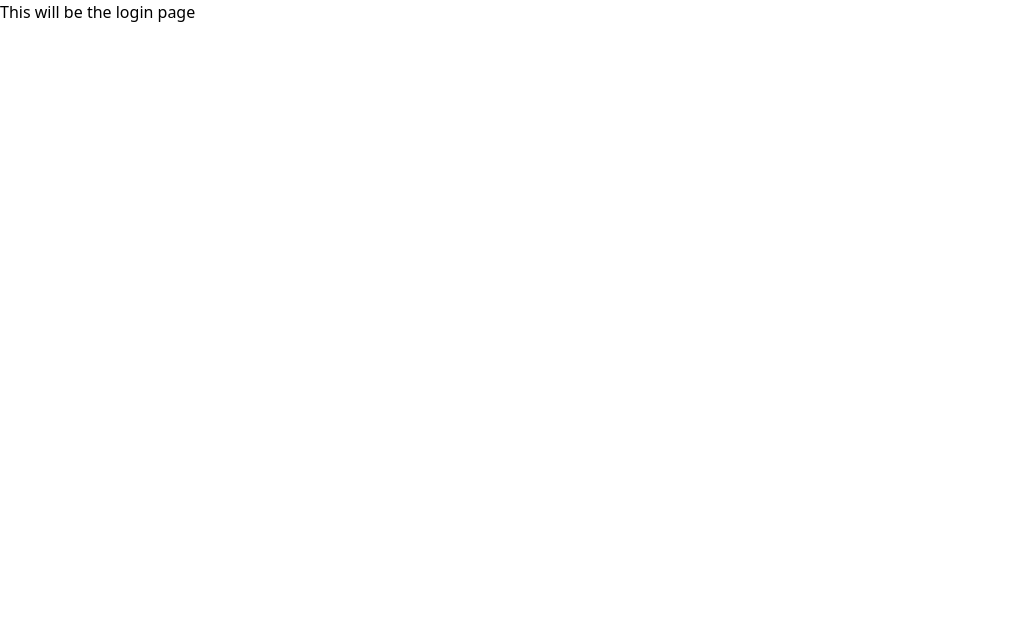
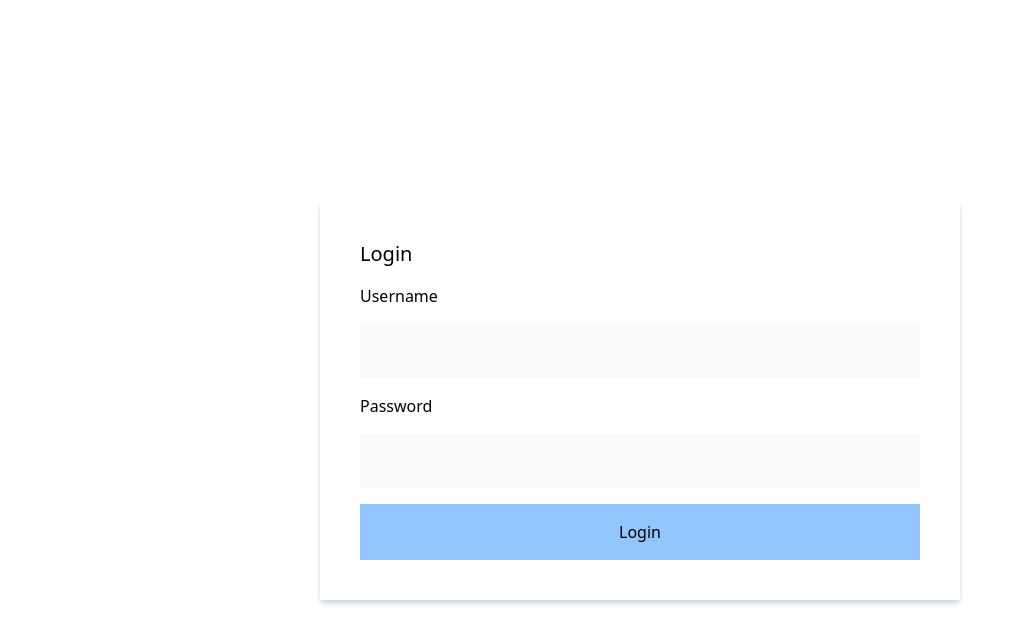
Before and after one commit to Will130785/booking-system-webapp23, a React (Vite) app: page / in a window 1280 px wide. Shown: the top 644 px of the page, without its empty margins (0-1025 px from the left). Built offline with nearby package versions, Linux system fonts and the light colour scheme.

Commit message:
add custom form hook

```diff
--- /dev/null
+++ b/src/components/Login/LoginMain.tsx
@@ -0,0 +1,40 @@
+import Card from '../global/Card/Card'
+import StandardInput from '../global/StandardInput/StandardInput'
+import StandardButton from '../global/StandardButton/StandardButton'
+import { useFormFields } from '../../hooks/handleForms'
+import { handleLogin } from './helpers'
+
+const LoginMain = () => {
+  const [fields, setFormValues] = useFormFields({ username: '', password: '' })
+
+  return (
+    <div className='h-full w-full flex justify-center items-center'>
+      <Card
+        cardTitle='Login'
+      >
+        <div>
+          <StandardInput
+            labelPosition='top'
+            labelText='Username'
+            inputType='text'
+            inputId='username'
+            onChange={setFormValues}
+          />
+          <StandardInput
+            labelPosition='top'
+            labelText='Password'
+            inputType='password'
+            inputId='password'
+            onChange={setFormValues}
+          />
+          <StandardButton
+            buttonText='Login'
+            onClick={() => handleLogin(fields)}
+          />
+        </div>
+      </Card>
+    </div>
+  )
+}
+
+export default LoginMain
--- /dev/null
+++ b/src/components/Login/helpers.ts
@@ -0,0 +1,23 @@
+import authService from '../../services/authService'
+const registerUser = authService.registerUser
+import { IResponseError } from '../../types/Errors'
+
+export const handleLogin = async (fields: any) => {
+  try {
+    const res = await registerUser(fields)
+    if (res && res.data) {
+      console.log('successfully added new user')
+      return {
+        success: true,
+        data: res.data
+      }
+    }
+  } catch (err) {
+    const error: IResponseError = err as IResponseError
+    console.log(error.response.data)
+    return {
+      success: false,
+      data: error.response.data
+    }
+  }
+}
--- a/src/components/Register/RegisterMain.tsx
+++ b/src/components/Register/RegisterMain.tsx
@@ -1,14 +1,30 @@
-import { useEffect } from 'react'
+import { useEffect, useState } from 'react'
 import Card from '../global/Card/Card'
 import StandardInput from '../global/StandardInput/StandardInput'
 import StandardButton from '../global/StandardButton/StandardButton'
-import { useFormFields } from '../global/StandardInput/hooks'
+import { useFormFields } from '../../hooks/handleForms'
+import { handleRegister } from './helpers'
 
 const RegisterMain = () => {
-  const [fields, setFormValues] = useFormFields({ username: '', password: '', confirmPassword: '' })
+  const [fields, setFormValues, handleSubmit, response, setFormErrors, errors] = useFormFields({ username: '', password: '', confirmPassword: '' }, handleRegister)
   useEffect(() => {
-    console.log(fields)
+    setFormErrors(() => {
+      const errors: any = {}
+      if (!fields.username) {
+        errors.username = 'Username required'
+      }
+      if (!fields.password) {
+        errors.password = 'PAssword required'
+      }
+      if (!fields.confirmPassword) {
+        errors.confirmPassword = 'Confirm Password required'
+      }
+      return errors
+    })
   }, [fields])
+  useEffect(() => {
+    console.log(errors, 'ERRORS')
+  }, [errors])
   return (
     <div className='h-full w-full flex justify-center items-center'>
       <Card
@@ -22,6 +38,7 @@ const RegisterMain = () => {
             inputId='username'
             onChange={setFormValues}
           />
+          {errors && errors.username && <p>Username is required</p>}
           <StandardInput
             labelPosition='top'
             labelText='Password'
@@ -29,6 +46,7 @@ const RegisterMain = () => {
             inputId='password'
             onChange={setFormValues}
           />
+          {errors && errors.password && <p>Password is required</p>}
           <StandardInput
             labelPosition='top'
             labelText='Confirm Password'
@@ -36,9 +54,14 @@ const RegisterMain = () => {
             inputId='confirmPassword'
             onChange={setFormValues}
           />
+          {errors && errors.confirmPassword && <p>Confirm password is required</p>}
           <StandardButton
             buttonText='Register'
+            onClick={handleSubmit}
           />
+          {response && response.data && (
+            <p>{response.data}</p>
+          )}
         </div>
       </Card>
     </div>
--- /dev/null
+++ b/src/components/Register/helpers.ts
@@ -0,0 +1,23 @@
+import authService from '../../services/authService'
+const registerUser = authService.registerUser
+import { IResponseError } from '../../types/Errors'
+
+export const handleRegister = async (fields: any) => {
+  try {
+    const res = await registerUser(fields)
+    if (res && res.data) {
+      console.log('successfully added new user')
+      return {
+        success: true,
+        data: res.data
+      }
+    }
+  } catch (err) {
+    const error: IResponseError = err as IResponseError
+    console.log(error.response.data)
+    return {
+      success: false,
+      data: error.response.data
+    }
+  }
+}
--- a/src/components/global/StandardButton/StandardButton.tsx
+++ b/src/components/global/StandardButton/StandardButton.tsx
@@ -1,9 +1,10 @@
 import { IStandardButtonProps } from './types'
 
-const StandardButton: React.FC<IStandardButtonProps> = ({ buttonText }) => {
+const StandardButton: React.FC<IStandardButtonProps> = ({ buttonText, onClick }) => {
   return (
     <button
       className='w-full bg-blue-300 p-4'
+      onClick={onClick}
     >
       {buttonText}
     </button>
--- a/src/components/global/StandardButton/types.ts
+++ b/src/components/global/StandardButton/types.ts
@@ -1,3 +1,4 @@
 export interface IStandardButtonProps {
-  buttonText: string
+  buttonText: string,
+  onClick(): void
 }
--- a/src/components/global/StandardInput/StandardInput.tsx
+++ b/src/components/global/StandardInput/StandardInput.tsx
@@ -13,7 +13,11 @@ const StandardInput: React.FC<IStandardInputProps> = ({ labelPosition, labelText
         onChange={onChange}
       />
       {labelPosition === 'bottom' && (
-        <label htmlFor={inputId} className='mt-4'>{labelText}</label>
+        <label htmlFor={inputId}
+          className='mt-4'
+        >
+          {labelText}
+        </label>
       )}
     </div>
   )
--- a/src/components/global/StandardInput/hooks.ts
+++ /dev/null
@@ -1,11 +0,0 @@
-import React, { useState } from 'react'
-
-export const useFormFields = (initialState: any) => {
-  const [fields, setValues] = useState(initialState)
-
-  const setFormValues = (event: any) => {
-    setValues({ ...fields, [event.target.id]: event.target.value })
-  }
-
-  return [fields, setFormValues]
-}
--- /dev/null
+++ b/src/hooks/handleForms.ts
@@ -0,0 +1,32 @@
+import { useState } from 'react'
+
+export const useFormFields = (initialState?: any, handleSubmitCallback?: any) => {
+  const [fields, setValues] = useState(initialState)
+  const [response, setResponse] = useState<any>(null)
+  const [errors, setErrors] = useState<any>(initialState)
+
+  const handleSubmit = async (event: any) => {
+    if (!errors) {
+      const res = await handleSubmitCallback(fields)
+      setResponse(res)
+    } else {
+      setResponse({ success: false, data: 'Please complete all required fields' })
+    }
+  }
+
+  const setFormValues = (event: any) => {
+    setValues({ ...fields, [event.target.id]: event.target.value })
+  }
+
+  const setFormErrors = (validation: any) => {
+    const errorObj = validation()
+
+    if (Object.keys(errorObj).length) {
+      setErrors(errorObj)
+    } else {
+      setErrors(null)
+    }
+  }
+
+  return [fields, setFormValues, handleSubmit, response, setFormErrors, errors]
+}
--- a/src/pages/Login/LoginPage.tsx
+++ b/src/pages/Login/LoginPage.tsx
@@ -1,9 +1,7 @@
+import LoginMain from '../../components/Login/LoginMain'
+
 const LoginPage = () => {
-  return (
-    <div>
-      <p>This will be the login page</p>
-    </div>
-  )
+  return <LoginMain />
 }
 
 export default LoginPage
--- /dev/null
+++ b/src/services/authService.ts
@@ -0,0 +1,10 @@
+import mainHttpInstance from './httpMain'
+import { AxiosResponse } from 'axios'
+
+class AuthService {
+  registerUser (data: {}): Promise<AxiosResponse> {
+    return mainHttpInstance.post('/register', data)
+  }
+}
+
+export default new AuthService()
--- /dev/null
+++ b/src/types/Errors.ts
@@ -0,0 +1,5 @@
+export interface IResponseError {
+  response: {
+    data: string
+  }
+}
```
Also changed, not shown: 1 other file (tests, documents, lock files or other folders).
